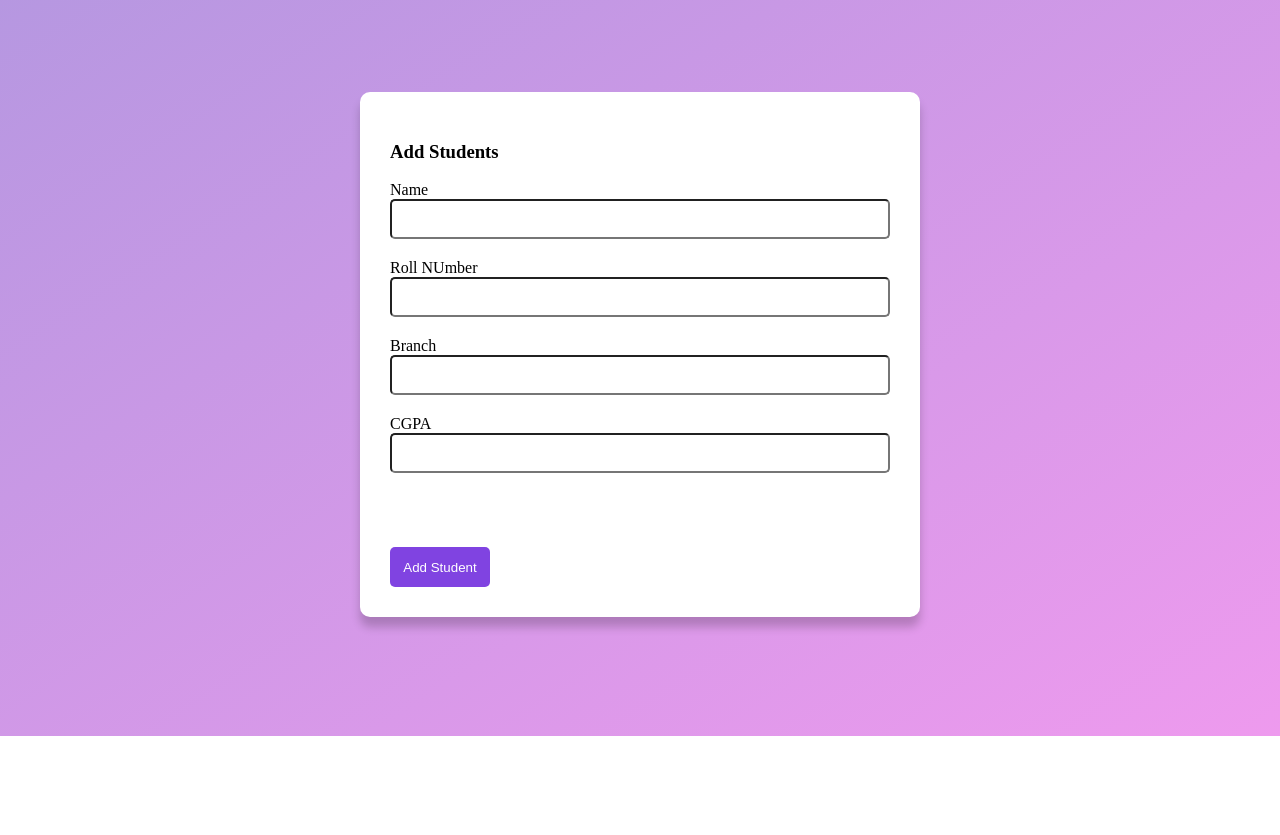
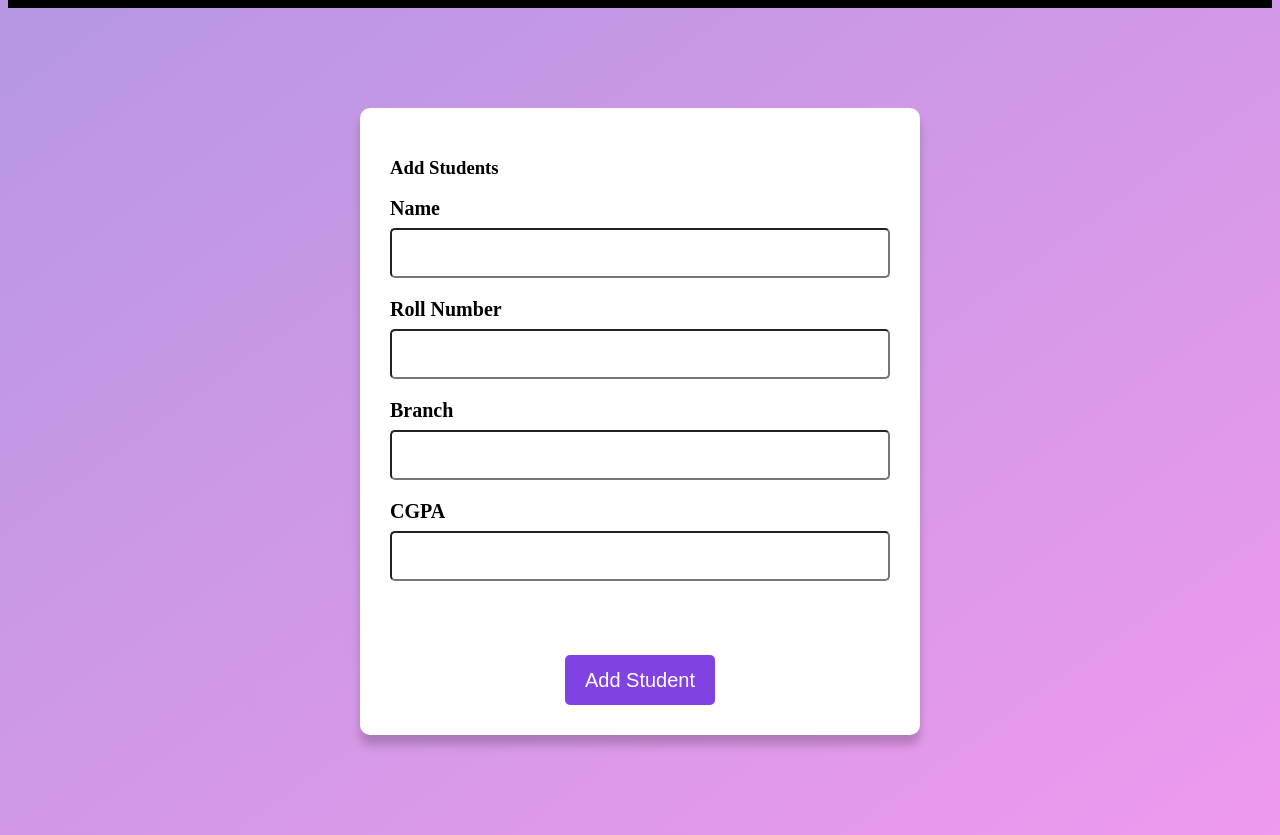
Before and after one commit to Dhruthi2006/Students-Task2, a plain HTML site: page addStudents.html in a window 1280 px wide. Shown: the part 80-915 px from the top of the page. Before the commit the page ends 816 px from the top, so only its background shows below. Drawn offline with Linux system fonts and the light colour scheme.

Commit message:
changed few designs

```diff
--- a/addStudents.html
+++ b/addStudents.html
@@ -9,20 +9,21 @@
         body {
 
             min-height: 100vh;
-            background-image: linear-gradient(to bottom right,rgb(179, 151, 224),rgb(238, 154, 238));
+            background-image: linear-gradient(to bottom right, rgb(179, 151, 224), rgb(238, 154, 238));
         }
 
         form {
             margin: 100px auto;
             padding: 30px;
-            background-color:white;
+            background-color: white;
             width: 500px;
             height: auto;
             border-radius: 10px;
             text-align: left;
             box-shadow: 0px 10px 10px rgba(0, 0, 0, 0.2)
         }
-        .Label {
+
+        label {
             font-size: 20px;
             font-weight: bold;
             display: block;
@@ -32,12 +33,13 @@
         input[type="text"],
         input[type="password"] {
             width: 100%;
-            height: 40px;
+            height: 50px;
             padding: 10px;
             /* border: none; */
             border-radius: 5px;
             box-sizing: border-box;
             margin-bottom: 20px;
+            font-size: 20px;
         }
 
         input[type="submit"] {
@@ -45,10 +47,13 @@
             /* border: none; */
             border-radius: 5px;
             cursor: pointer;
+            font-size: 20px;
         }
 
         nav {
             background-color: black;
+            height: 50px;
+            text-align: center;
             display: flex;
             justify-content: center;
             align-items: center;
@@ -65,13 +70,20 @@
         nav a:hover {
             color: plum;
         }
+
         button {
             background-color: rgba(108, 37, 221, 0.858);
             border: none;
             border-radius: 5px;
-            height: 40px;
-            width: 100px;
+            height: 50px;
+            width: 150px;
             color: white;
+            font-size: 20px;
+        }
+
+        .btn-container {
+            display: flex;
+            justify-content: center;
         }
     </style>
 </head>
@@ -89,7 +101,7 @@
         <label for="name">Name</label>
         <input type="text" id="name">
         <br>
-        <label for="rollno">Roll NUmber</label>
+        <label for="rollno">Roll Number</label>
         <input type="text" id="rollno">
         <br>
         <label for="branch">Branch</label>
@@ -98,7 +110,9 @@
         <label for="cgpa">CGPA</label>
         <input type="text" id="cgpa">
         <br><br><br><br>
+        <div class="btn-container">
             <button type="submit">Add Student</button>
+        </div>
 
     </form>
     <script>
@@ -108,7 +122,7 @@ function addStudent() {
             let branch = document.getElementById("branch").value;
             let cgpa = document.getElementById("cgpa").value;
 
-    if(name === "" || rollno === "" || branch === "" || cgpa === ""){
+            if (name === "" || rollno === "" || branch === "" || cgpa === "") {
                 alert("Fill all fields");
                 return;
             }
```
Also changed, not shown: editStudents.html (+4 -1 lines), login.html (+10 -2 lines), register.html (+17 -10 lines), viewStudents.html (+6 -2 lines). Lines whose indentation alone changed are shown as unchanged.
